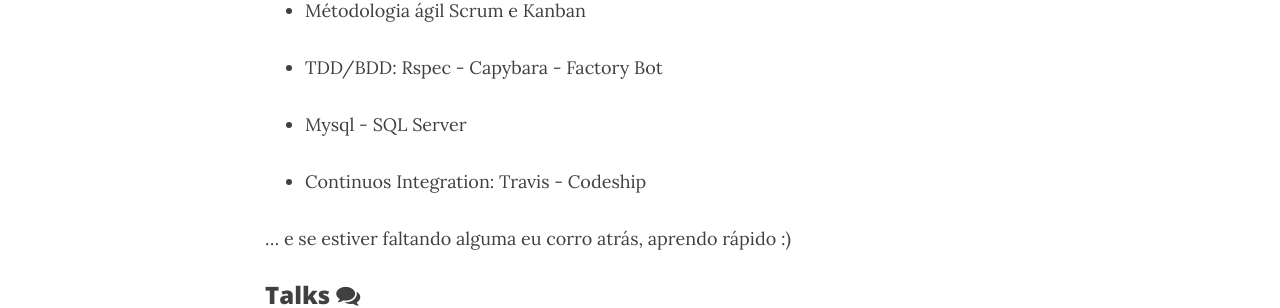
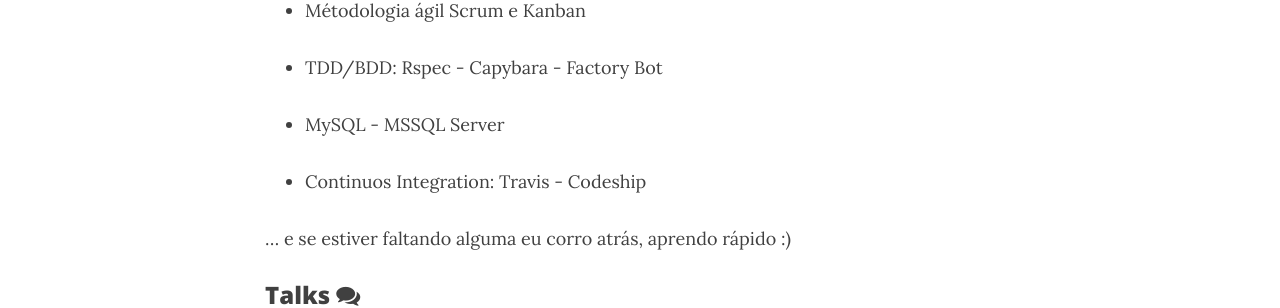
Before and after one commit to gitDbits/diegonoronha.github.io, a Jekyll site: the page built from sobremim.md, in a window 1280 px wide and 900 px high, scrolled down 2019 px. Shown: the part 147-455 px from the top of the window. Built offline with Jekyll 4.4.1, drawn with Linux system fonts in a browser that asks for light colours; nearby versions of some CDN libraries.

Commit message:
Alter name database for readme

```diff
--- a/sobremim.md
+++ b/sobremim.md
@@ -60,7 +60,7 @@
 
 * TDD/BDD: Rspec - Capybara - Factory Bot
 
-* Mysql - SQL Server
+* MySQL - MSSQL Server
 
 * Continuos Integration: Travis - Codeship
 
```
